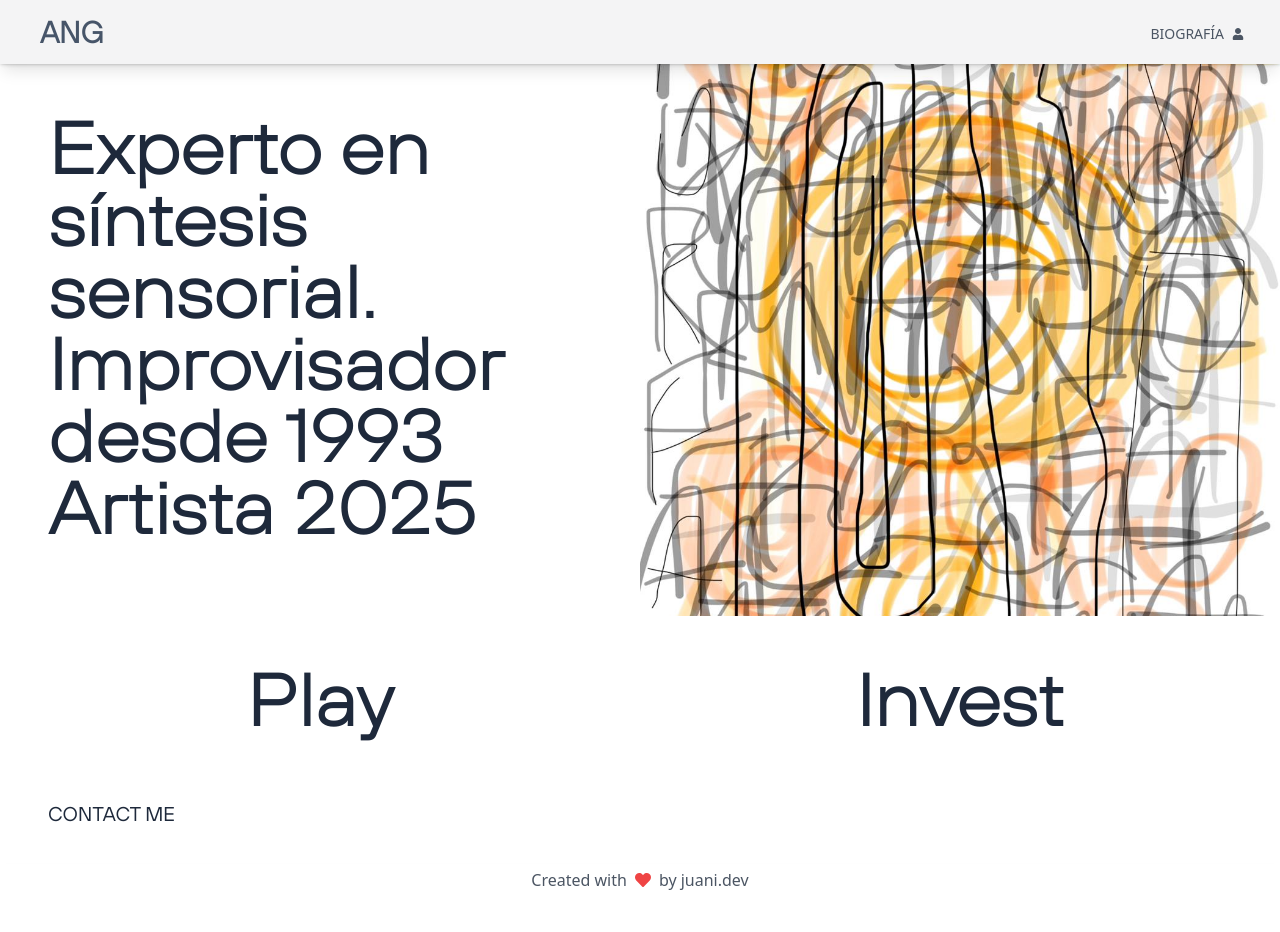
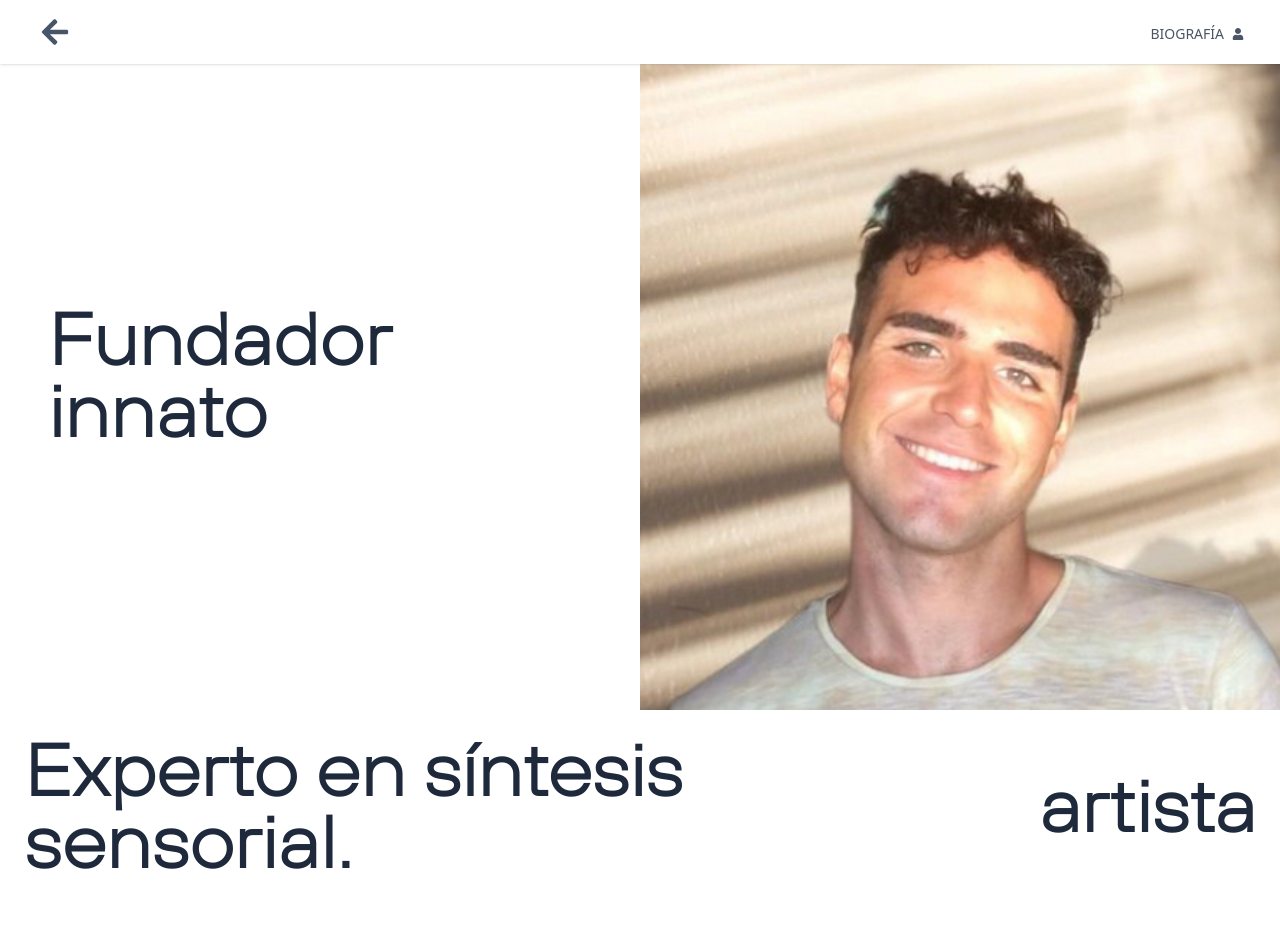
Before and after one commit to adolgid/adolgid.github.io, a React (Vite) app: page /#/ in a window 1280 px wide. Shown: the top 932 px of the page. Built offline with nearby package versions, Linux system fonts and the light colour scheme.

Commit message:
fix: change

```diff
--- a/src/contexts/IconContext.tsx
+++ b/src/contexts/IconContext.tsx
@@ -9,6 +9,7 @@
   FaUser,
   FaVolumeUp,
   FaVolumeMute,
+  FaArrowLeft,
 } from "react-icons/fa";
 
 const icons: Record<string, IconType> = {
@@ -20,6 +21,7 @@
   bio: FaUser,
   volumeUp: FaVolumeUp,
   mute: FaVolumeMute,
+  left: FaArrowLeft,
 };
 
 export const IconContext = React.createContext(icons);
--- a/src/layouts/GlobalLayout.tsx
+++ b/src/layouts/GlobalLayout.tsx
@@ -12,10 +12,10 @@
   }, [pathname]);
 
   return (
-    <div className="global-layout min-h-screen h-full">
+    <div className="global-layout h-full">
       <Header />
       <main id="detail" className="main pt-16 md:pt-0 min-w-full min-h-screen">
-        <div className="min-w-full min-h-screen">
+        <div className="min-w-full ">
           <Outlet />
         </div>
       </main>
--- a/src/layouts/Header/Header.tsx
+++ b/src/layouts/Header/Header.tsx
@@ -1,17 +1,16 @@
 import { Link } from "react-router-dom";
 import Icon from "../../components/Icon/Icon";
-import { APP_TITLE } from "../../config/const";
 
 export default function Header() {
   return (
-    <header className="relative shadow z-20 bg-zinc-100">
-      <nav className="w-full fixed md:relative shadow-lg z-20">
-        <div className="max-w-7xl mx-auto px-4 sm:px-6 lg:px-8 bg-zinc-100 w-full">
+    <header className="relative shadow z-20 bg-white">
+      <nav className="w-full fixed md:relative z-20">
+        <div className="max-w-7xl mx-auto px-4 sm:px-6 lg:px-8 bg-white w-full">
           <div className="flex justify-between h-16 ">
             <div className="flex">
               <Link to="/" className="flex items-center">
                 <span className="ml-2 text-3xl font-bold text-slate-600 uppercase font-hoves-light">
-                  {APP_TITLE}
+                  <Icon name="left" />
                 </span>
               </Link>
             </div>
--- a/src/layouts/Header/useHeaderLogic.ts
+++ /dev/null
@@ -1,7 +0,0 @@
-import { useState } from "react";
-
-export function useHeaderLogic() {
-  const [isMenuOpen, setIsMenuOpen] = useState(false);
-
-  return { isMenuOpen, setIsMenuOpen };
-}
--- a/src/pages/aboutme/AboutMe.tsx
+++ b/src/pages/aboutme/AboutMe.tsx
@@ -1,14 +1,64 @@
+import image1 from "../../assets/images/1.jpeg";
+import image2 from "../../assets/images/2.jpeg";
+import perfil from "../../assets/images/perfil.png";
+import music from "../../assets/audio/music.mp3";
+import { AudioPlayer } from "../../components/AudioPlayer/AudioPlayer";
+import { ImageCarousel } from "../../components/ImageCarousel/ImageCarousel";
+
+const images: string[] = [image1, image2, perfil];
+
 export default function AboutMe() {
   return (
-    <div className="flex-1 flex flex-col md:flex-row">
-      <div className="w-full md:w-1/2 flex items-center justify-center p-6 md:p-12 bg-white">
-        <div className="max-w-xl">
-          <h1 className="text-2xl md:text-3xl lg:text-7xl font-bold text-amber-900 mb-4 md:mb-6 uppercase">
-            biografía
-          </h1>
-          <p className="font-semibold text-amber-600">Proximamente</p>
+    <>
+      <div className="flex">
+        <div className="w-full flex flex-col items-center justify-between bg-white">
+          <div className="max-w-full p-6 md:p-12">
+            <h1 className="text-4xl md:text-5xl font-wrap md:text-5xl lg:text-7xl font-bold text-slate-800 mb-4 md:mb-6 font-hoves-extended-extralight">
+              Adolfo Nilson Gidoni
+            </h1>
+          </div>
         </div>
       </div>
-    </div>
+      <div className="flex">
+        <div className="w-full flex items-center justify-between bg-white">
+          <div className="w-1/2 p-6 md:p-3">
+            <img src={images[0]} className="md:aspect-[2/2]" alt="Draw 1" />
+          </div>
+          <div className="w-1/2 p-6 md:p-3">
+            <img src={images[1]} className="md:aspect-[2/2]" alt="Draw 2" />
+          </div>
+        </div>
+      </div>
+      <div className="flex">
+        <div className="w-full md:w-1/2 flex flex-col items-center justify-between bg-white">
+          <div className="max-w-full p-6 md:p-12">
+            <a
+              href="mailto:adolgidoni@gmail.com"
+              className="text-3xl md:text-5xl font-wrap md:text-5xl lg:text-7xl font-bold text-slate-800 hover:text-slate-500 mb-4 md:mb-6 font-hoves-extended-extralight"
+            >
+              Contact
+            </a>
+          </div>
+        </div>
+        <div className="w-full md:w-1/2 flex flex-col items-center justify-between bg-white">
+          <div className="max-w-full p-6 md:p-12">
+            <AudioPlayer audioSrc={music} text="Play" />
+          </div>
+        </div>
+        <div className="w-full md:w-1/2 flex flex-col items-center justify-between bg-white">
+          <div className="max-w-full p-6 md:p-12">
+            <a
+              href="https://paypal.me/juangidoni"
+              target="_BLANK"
+              className="text-3xl md:text-5xl font-wrap md:text-5xl lg:text-7xl font-bold text-slate-800 hover:text-slate-500 mb-4 md:mb-6 font-hoves-extended-extralight"
+            >
+              Invest
+            </a>
+          </div>
+        </div>
+      </div>
+
+      <div className="w-full flex-col items-center justify-center bg-white px-6 md:px-12 py-4 text-center md:text-left font-hoves-regular text-xl"></div>
+    </>
   );
 }
--- a/src/pages/landing/Landing.tsx
+++ b/src/pages/landing/Landing.tsx
@@ -1,57 +1,47 @@
-import image1 from "../../assets/images/1.jpeg";
-import image2 from "../../assets/images/2.jpeg";
 import perfil from "../../assets/images/perfil.png";
-import music from "../../assets/audio/music.mp3";
-import { AudioPlayer } from "../../components/AudioPlayer/AudioPlayer";
-import { ImageCarousel } from "../../components/ImageCarousel/ImageCarousel";
-
-const images: string[] = [image1, image2, perfil];
 
 export default function Landing() {
   return (
     <>
       <div className="flex">
-        <div className="w-full md:w-1/2 flex flex-col items-center justify-between bg-white">
-          <div className="max-w-full p-6 md:p-12">
-            <h1 className="text-4xl md:text-5xl font-wrap md:text-5xl lg:text-7xl font-bold text-slate-800 mb-4 md:mb-6 font-hoves-extended-extralight">
-              Experto en síntesis sensorial. Improvisador desde 1993
-              <br></br>
-              Artista 2025
+        <div className="w-full md:w-1/2 flex flex-col items-center justify-end md:justify-center bg-white">
+          <div className="max-w-full p-6 md:p-12 ">
+            <h1 className="text-2xl md:text-5xl font-wrap md:text-5xl lg:text-7xl font-bold text-slate-800 mb-4 md:mb-6 font-hoves-extended-extralight">
+              Fundador innato
             </h1>
           </div>
         </div>
         <div className="w-full md:w-1/2 flex items-center justify-center bg-white">
           <div className="object-cover h-full w-full">
-            <ImageCarousel images={images} interval={400} />
+            <img
+              src={perfil}
+              className="w-full h-full object-fill"
+              alt="Adolfo Nilson Gidoni"
+            />
           </div>
         </div>
       </div>
-      <div className="flex">
-        <div className="w-full md:w-1/2 flex flex-col items-center justify-between bg-white">
-          <div className="max-w-full p-6 md:p-12">
-            <AudioPlayer audioSrc={music} text="Play" />
-          </div>
+      <div className="flex flex-col">
+        <div className="w-full flex items-center md:justify-between justify-between bg-white pt-6 px-6">
+          <h1 className="text-2xl md:text-5xl font-wrap md:text-5xl lg:text-7xl font-bold text-slate-800 mb-4 md:mb-6 font-hoves-extended-extralight">
+            Experto en síntesis <br></br>sensorial.
+          </h1>
+          <h1 className="text-2xl md:text-5xl font-wrap md:text-5xl lg:text-7xl font-bold text-slate-800 mb-4 md:mb-6 font-hoves-extended-extralight">
+            artista
+          </h1>
         </div>
-        <div className="w-full md:w-1/2 flex flex-col items-center justify-between bg-white">
-          <div className="max-w-full p-6 md:p-12">
-            <a
-              href="https://paypal.me/juangidoni"
-              target="_BLANK"
-              className="text-3xl md:text-5xl font-wrap md:text-5xl lg:text-7xl font-bold text-slate-800 hover:text-slate-500 mb-4 md:mb-6 font-hoves-extended-extralight"
-            >
-              Invest
-            </a>
-          </div>
+        <div className="w-full flex items-center justify-end bg-white pt-3 pr-6"></div>
+        <div className="w-full flex items-center justify-start bg-white pt-3 pl-6">
+          <h1 className="text-2xl md:text-5xl font-wrap md:text-5xl lg:text-7xl font-bold text-slate-800 mb-4 md:mb-6 font-hoves-extended-extralight">
+            improvisador desde 1993
+          </h1>
         </div>
-      </div>
 
-      <div className="w-full flex-col items-center justify-center bg-white px-6 md:px-12 py-4 text-center md:text-left font-hoves-regular text-xl">
-        <a
-          href="mailto:adolgidoni@gmail.com"
-          className="text-slate-800 hover:text-slate-500"
-        >
-          CONTACT ME
-        </a>
+        <div className="w-full flex items-center justify-end bg-white pt-3 pr-6">
+          <h1 className="text-2xl md:text-5xl font-wrap md:text-5xl lg:text-7xl font-bold text-slate-800 mb-4 md:mb-6 font-hoves-extended-extralight">
+            a partir de 2025
+          </h1>
+        </div>
       </div>
     </>
   );
```
